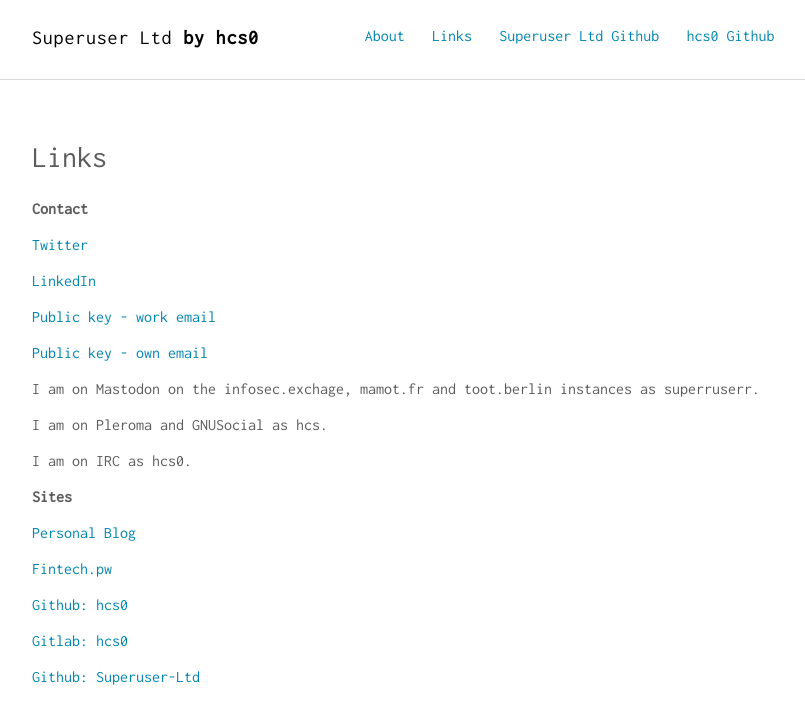
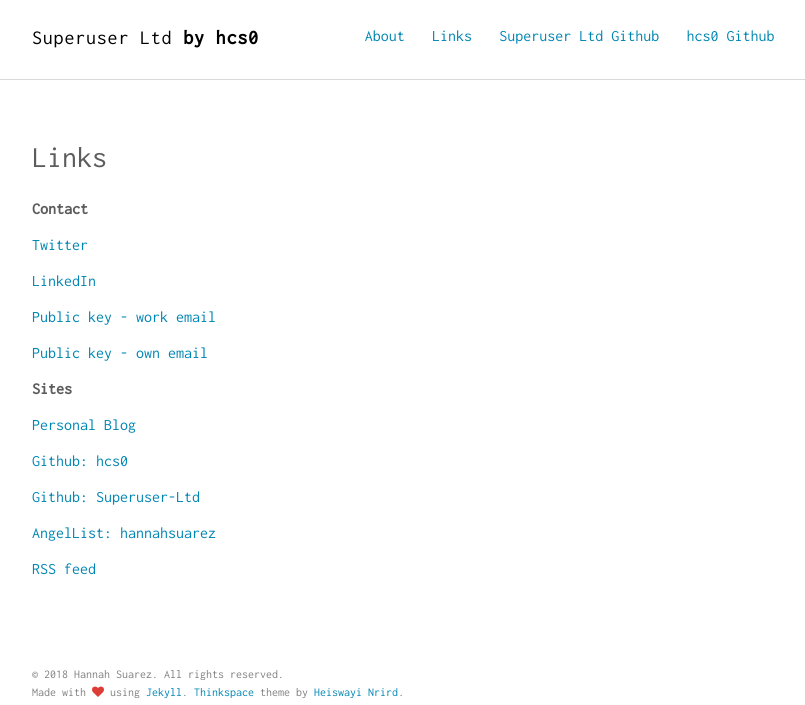
Before and after one commit to hcs0/hannahsuarez.github.io, a Jekyll site: the page built from links.md, in a window 1280 px wide, cut to the strip 0-705 px from the top of the page. Shown: the whole strip, without its empty margins (232-1037 px from the left). Built offline with Jekyll 4.4.1, drawn with Linux system fonts in a browser that asks for light colours; nearby versions of some CDN libraries.

Commit message:
Update links

```diff
--- a/links.md
+++ b/links.md
@@ -14,21 +14,11 @@
 
 [Public key - own email](https://pgp.mit.edu/pks/lookup?op=get&search=0x4C2DCC07E9E12FE6)
 
-I am on Mastodon on the infosec.exchage, mamot.fr and toot.berlin instances as superruserr.
-
-I am on Pleroma and GNUSocial as hcs.
-
-I am on IRC as hcs0.
-
 **Sites**
 
 [Personal Blog](https://www.hannahsuarez.me/blog/)
 
-[Fintech.pw](http://www.fintech.pw)
-
 [Github: hcs0](http://www.github.com/hcs0)
-
-[Gitlab: hcs0](https://git.pleroma.social/hcs0)
 
 [Github: Superuser-Ltd](http://www.github.com/Superuser-Ltd)
 
```
